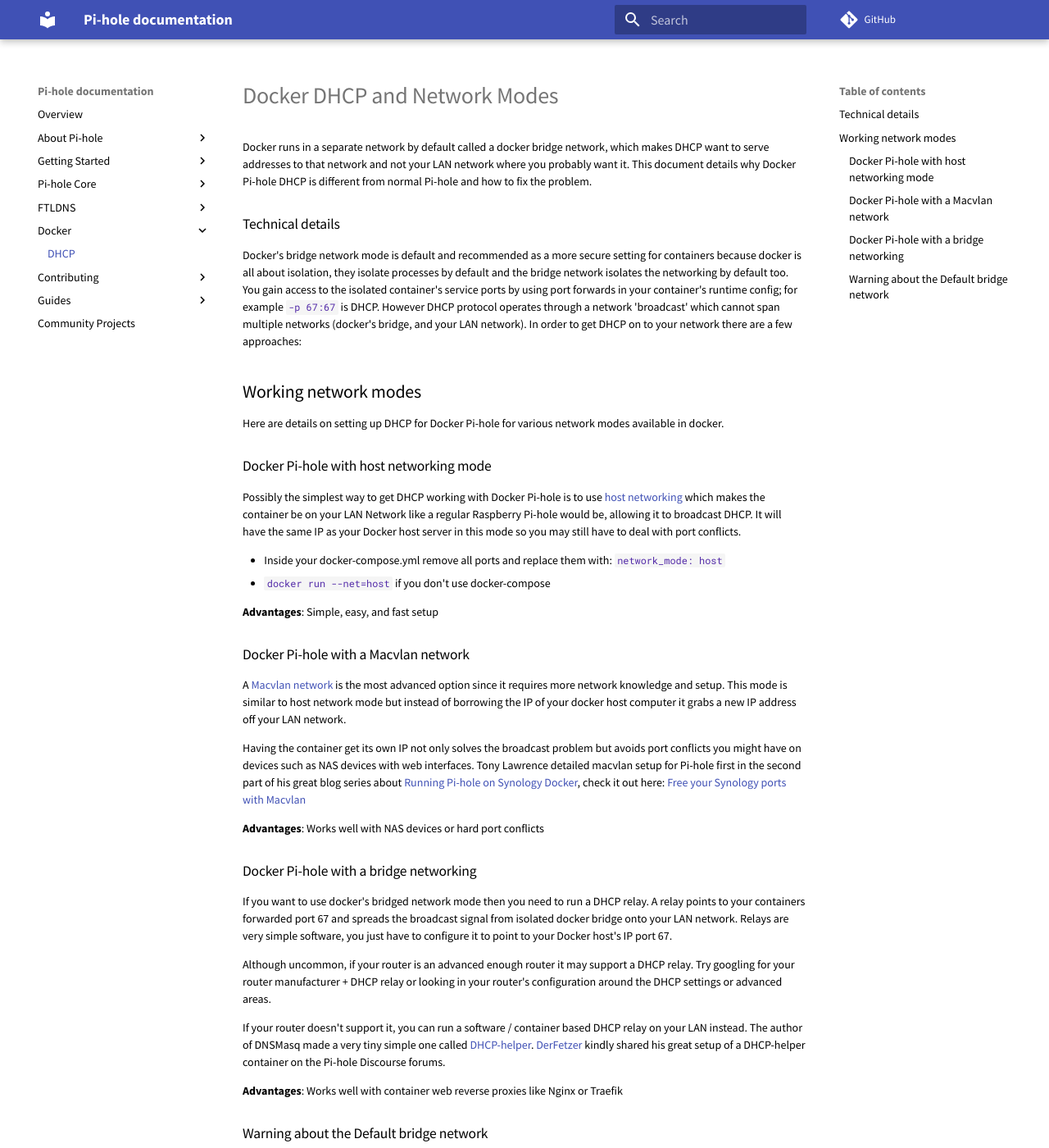
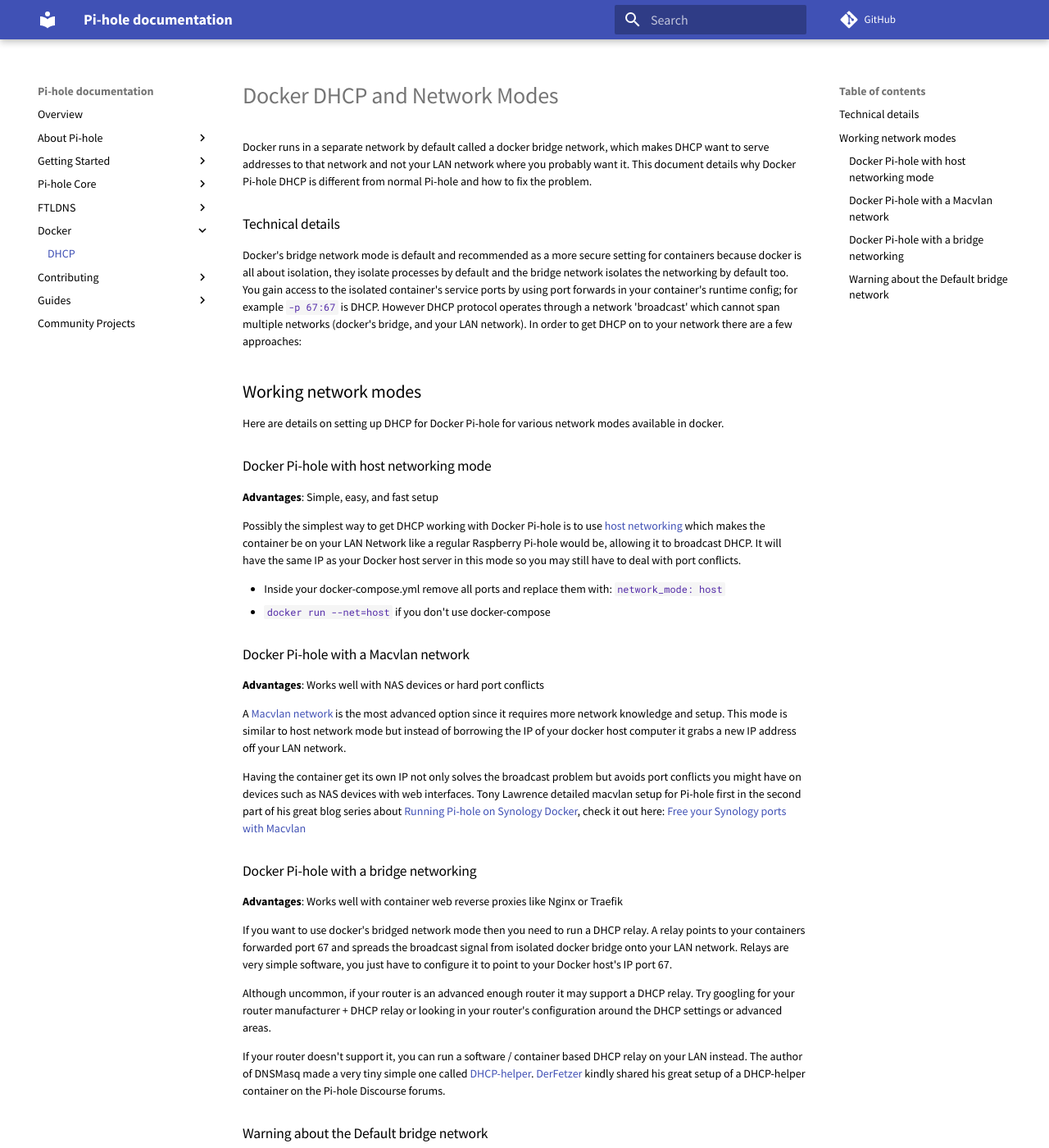
Before and after one commit to pi-hole/docs, an MkDocs documentation site: the page built from docs/docker/DHCP.md, in a window 1280 px wide and 1400 px high. Shown: the whole window at 82% size. Built offline with MkDocs 1.6.1 and Material for MkDocs 9.7.7, drawn with Linux system fonts in a browser that asks for light colours; comment, search, counter and statistics services are not loaded; part of the change alters nothing that is shown.

```diff
--- a/docs/docker/DHCP.md
+++ b/docs/docker/DHCP.md
@@ -18,22 +18,24 @@ Here are details on setting up DHCP for Docker Pi-hole for various network modes
 
 ### Docker Pi-hole with host networking mode
 
+**Advantages**: Simple, easy, and fast setup
+
 Possibly the simplest way to get DHCP working with Docker Pi-hole is to use [host networking](https://docs.docker.com/network/host/) which makes the container be on your LAN Network like a regular Raspberry Pi-hole would be, allowing it to broadcast DHCP. It will have the same IP as your Docker host server in this mode so you may still have to deal with port conflicts.
 
 - Inside your docker-compose.yml remove all ports and replace them with: `network_mode: host`
 - `docker run --net=host` if you don't use docker-compose
 
-**Advantages**: Simple, easy, and fast setup
+### Docker Pi-hole with a Macvlan network
 
-### Docker Pi-hole with a Macvlan network
+**Advantages**: Works well with NAS devices or hard port conflicts
 
 A [Macvlan network](https://docs.docker.com/network/macvlan/) is the most advanced option since it requires more network knowledge and setup. This mode is similar to host network mode but instead of borrowing the IP of your docker host computer it grabs a new IP address off your LAN network.
 
 Having the container get its own IP not only solves the broadcast problem but avoids port conflicts you might have on devices such as NAS devices with web interfaces. Tony Lawrence detailed macvlan setup for Pi-hole first in the second part of his great blog series about [Running Pi-hole on Synology Docker](http://tonylawrence.com/posts/unix/synology/running-pihole-inside-docker/), check it out here: [Free your Synology ports with Macvlan](http://tonylawrence.com/posts/unix/synology/free-your-synology-ports/)
 
-**Advantages**: Works well with NAS devices or hard port conflicts
+### Docker Pi-hole with a bridge networking
 
-### Docker Pi-hole with a bridge networking
+**Advantages**: Works well with container web reverse proxies like Nginx or Traefik
 
 If you want to use docker's bridged network mode then you need to run a DHCP relay. A relay points to your containers forwarded port 67 and spreads the broadcast signal from isolated docker bridge onto your LAN network. Relays are very simple software, you just have to configure it to point to your Docker host's IP port 67.
 
@@ -41,8 +43,6 @@ Although uncommon, if your router is an advanced enough router it may support a
 
 If your router doesn't support it, you can run a software / container based DHCP relay on your LAN instead. The author of DNSMasq made a very tiny simple one called [DHCP-helper](http://thekelleys.org.uk/dhcp-helper/READ-ME). [DerFetzer](https://discourse.pi-hole.net/t/dhcp-with-docker-compose-and-bridge-networking/17038) kindly shared his great setup of a DHCP-helper container on the Pi-hole Discourse forums.
 
-**Advantages**: Works well with container web reverse proxies like Nginx or Traefik
-
 ### Warning about the Default bridge network
 
 The out of the box [default bridge network has some limitations](https://docs.docker.com/network/bridge/#differences-between-user-defined-bridges-and-the-default-bridge) that a user created bridge network won't have. These limitations make it painful to use especially when connecting multiple containers together.
```
